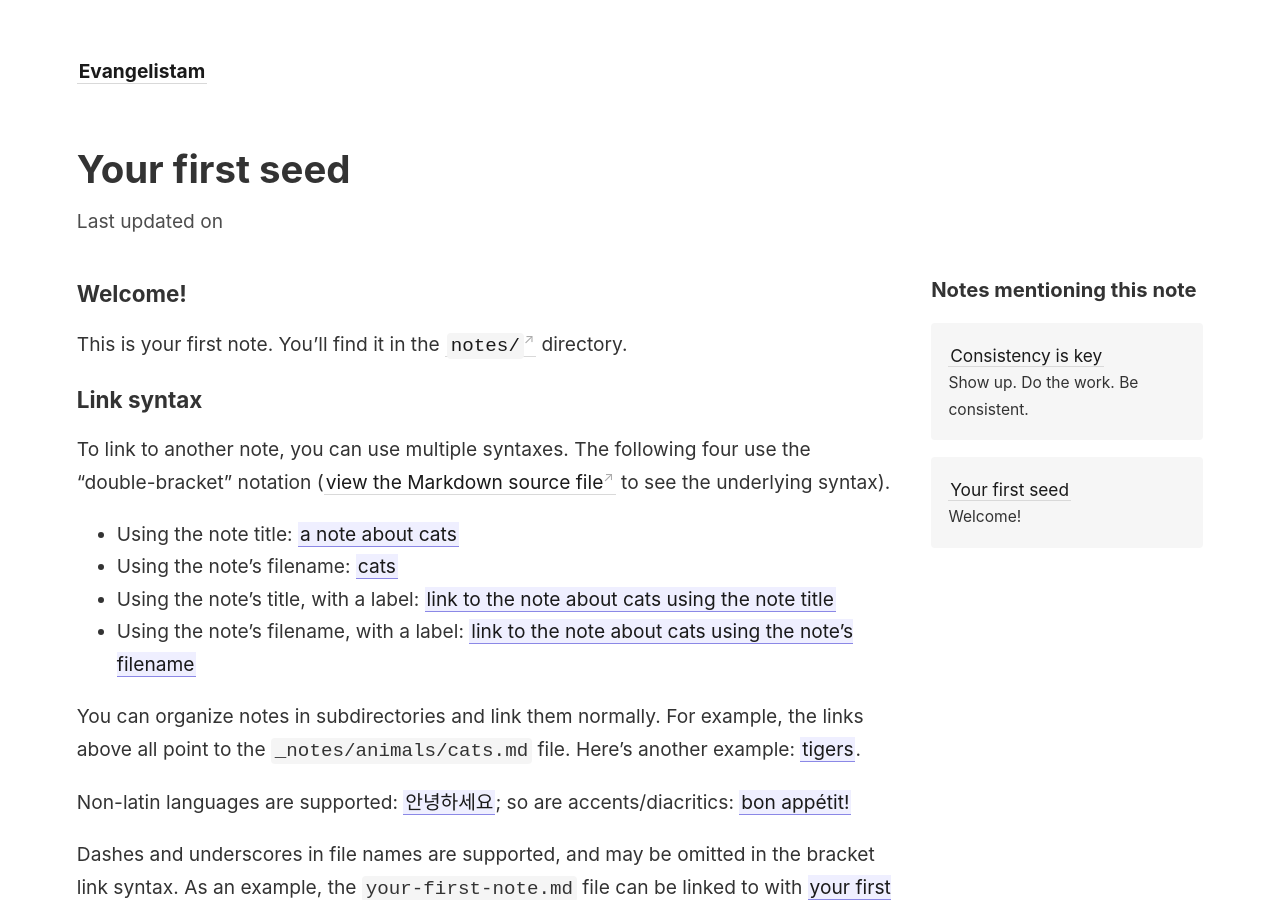
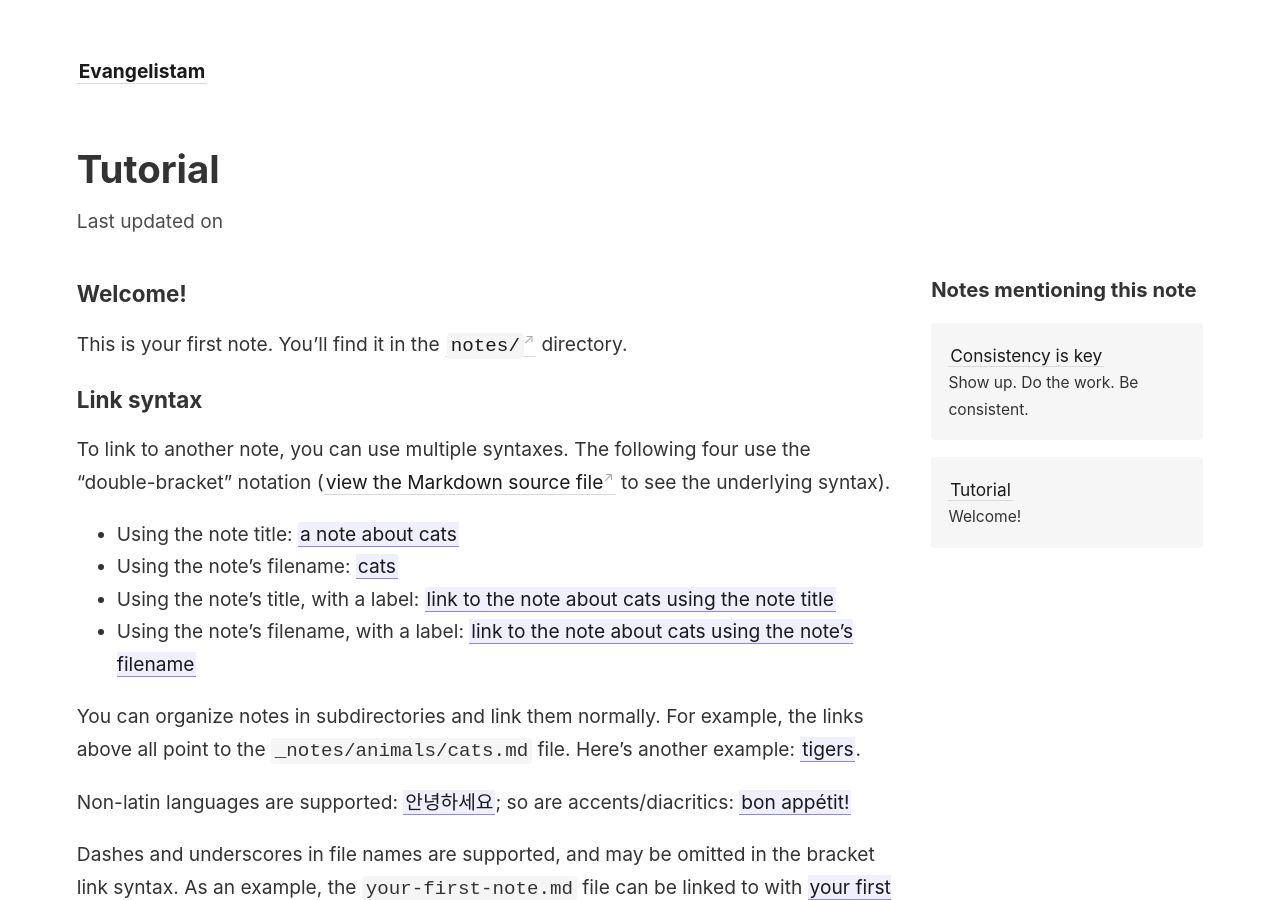
Before and after one commit to vuoto1/vuoto1.github.io, a Jekyll site: the page built from _notes/your-first-note.md, in a window 1280 px wide and 900 px high. Built offline with Jekyll 4.4.1, drawn with Linux system fonts in a browser that asks for light colours; some of the changed text lies outside the part shown.

Commit message:
Update your-first-note.md

```diff
--- a/_notes/your-first-note.md
+++ b/_notes/your-first-note.md
@@ -1,5 +1,5 @@
 ---
-title: Your first seed
+title: Tutorial
 ---
 
 ### Welcome!
```
